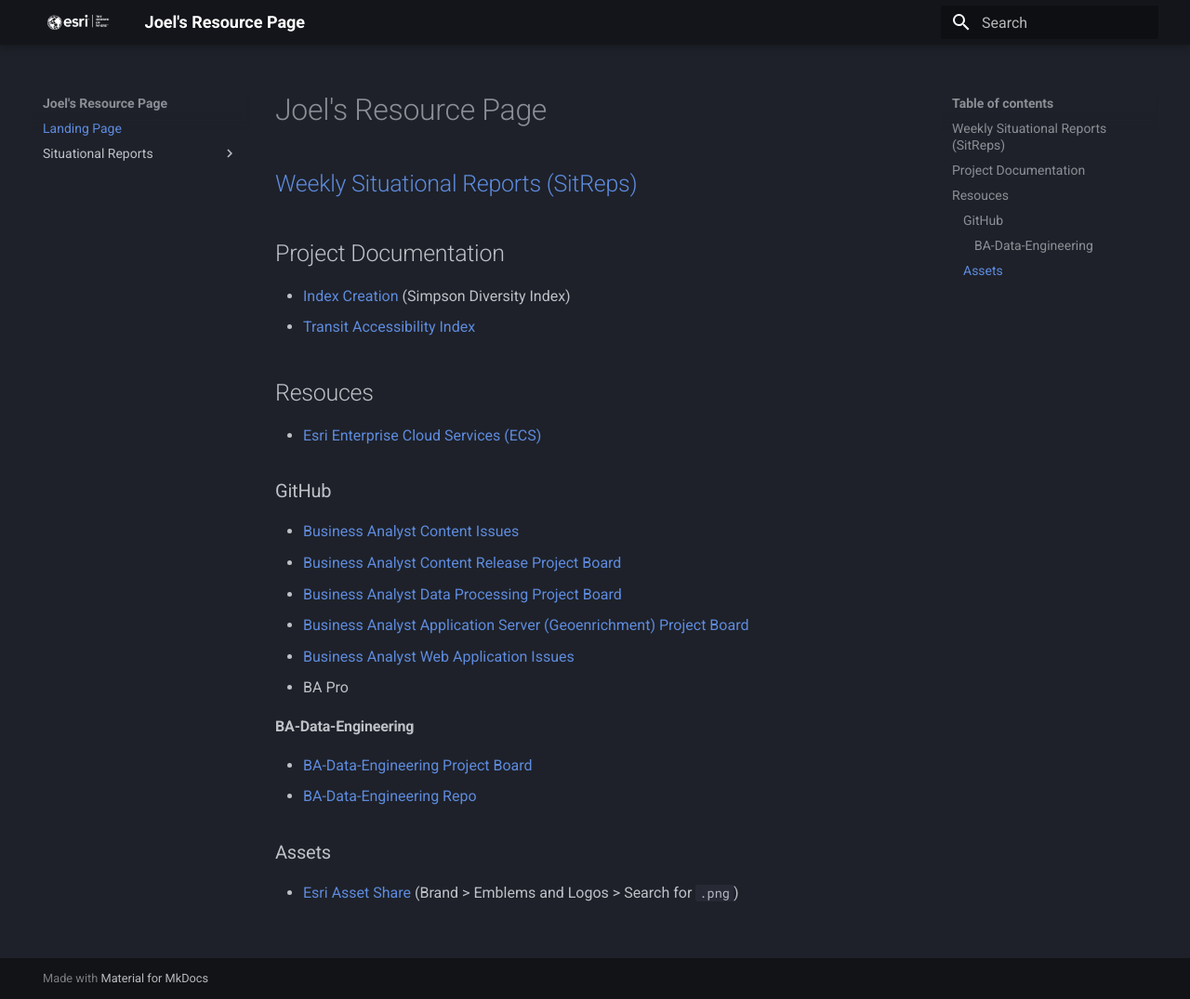
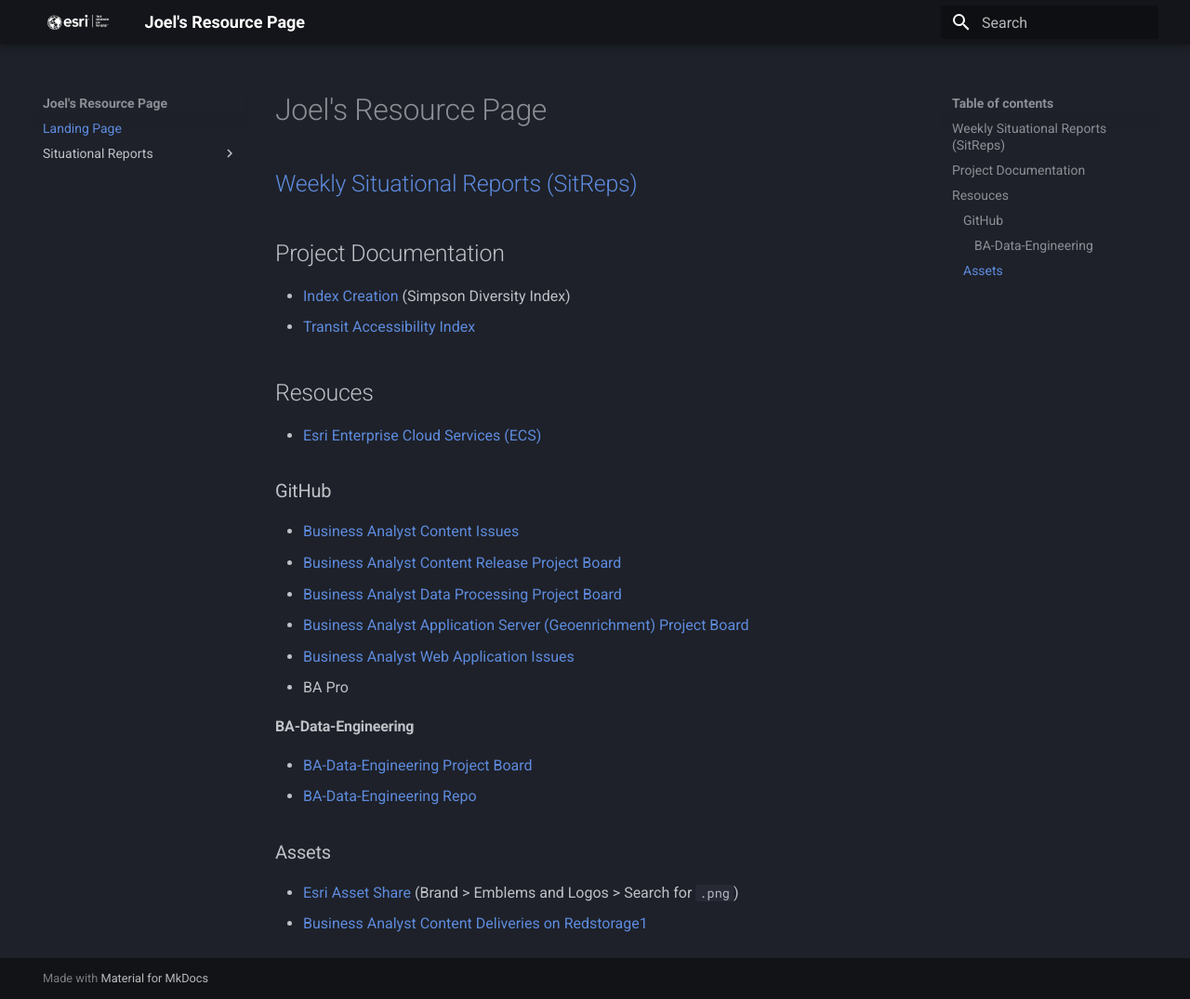
Before and after one commit to knu2xs/esri-resource-page, an MkDocs documentation site: the page built from docs/index.md, in a window 1280 px wide and 1075 px high. Shown: the whole window at 93% size. Built offline with MkDocs 1.6.1 and Material for MkDocs 9.7.7, drawn with Linux system fonts in a browser that asks for light colours.

Commit message:
update sitreps

```diff
--- a/docs/index.md
+++ b/docs/index.md
@@ -28,3 +28,4 @@
 ### Assets
 
 - [Esri Asset Share](https://esri.brand-portal.adobe.com/) (Brand > Emblems and Logos > Search for `.png`)
+- [Business Analyst Content Deliveries on Redstorage1](file:\\redstorage1\ba-data-content-deliveries)
```
